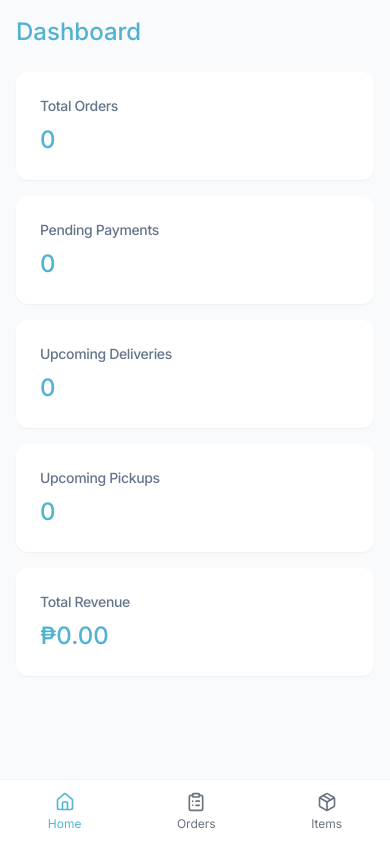
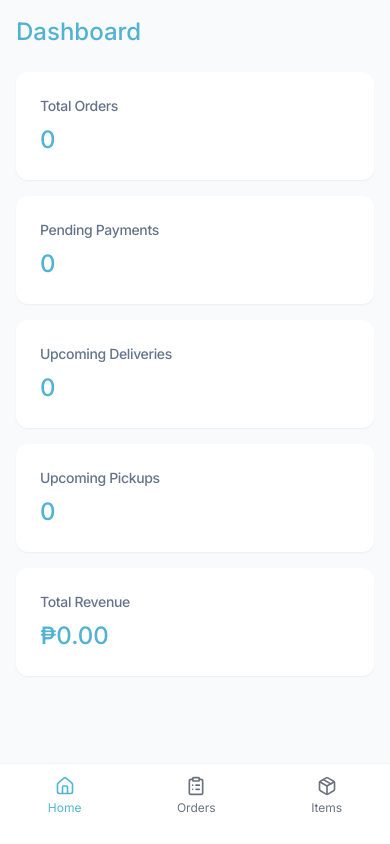
Before and after one commit to bntlyr/Puto-Order-System, a Next.js app: page / in a window 390 px wide. Built offline with nearby package versions, Linux system fonts and the light colour scheme.

Commit message:
refactor: final fixes to navbar for mobile and desktop

```diff
--- a/src/components/BottomNav.tsx
+++ b/src/components/BottomNav.tsx
@@ -8,7 +8,7 @@ const BottomNav = () => {
   const pathname = usePathname()
 
   return (
-    <nav className="fixed bottom-0 left-0 right-0 bg-white border-t border-gray-100 pb-[env(safe-area-inset-bottom)] sm:pb-4 lg:pb-0">
+    <nav className="fixed bottom-0 left-0 right-0 bg-white border-t border-gray-100 pb-4 sm-pb:4 lg:pb-0">
       {/* pb-[env(safe-area-inset-bottom)] for mobile, sm:pb-4 for Android, lg:pb-0 for desktop */}
       <div className="flex justify-around items-center h-16">
         <Link
```
